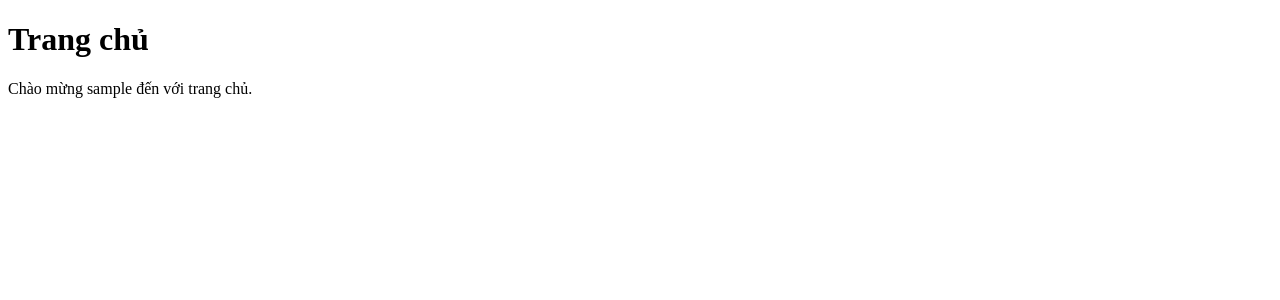
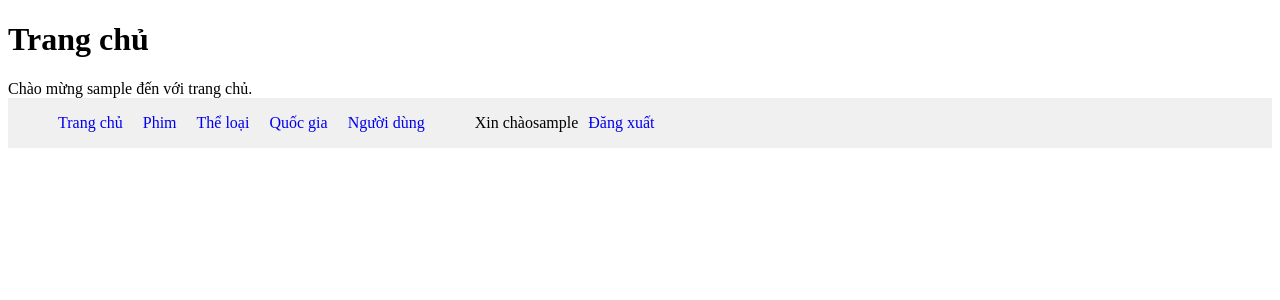
Before and after one commit to TranCongHung171/2321050068, a PHP site: page /trangchu.php in a window 1280 px wide. Shown: the top 300 px of the page. Run offline with PHP 8.4, Linux system fonts and the light colour scheme; the visitor is signed in with stand-in values (Sample User, id 1).

Commit message:
Update trangchu.php

```diff
--- a/buoi2/trangchu.php
+++ b/buoi2/trangchu.php
@@ -3,18 +3,83 @@
 <head>
     <meta charset="UTF-8">
     <meta name="viewport" content="width=device-width, initial-scale=1.0">
-    <title>Document</title>
+    <title>Trang admin</title>
+    <style>
+        nav {
+            background-color: #f1f0f0ff;
+            overflow: hidden;
+            jusstify-content: space-between;
+            display: flex;
+        }
+
+        nav ul {
+            display: flex;
+            list-style: none;
+
+
+        }
+
+        nav ul li {
+            float: left;
+        }
+
+        nav ul li a {
+            margin: 0 10px;
+            text-decoration: none;
+        }
+
+
+    </style>
 </head>
 <body>
     <?php
     session_start();
     if(!isset($_SESSION['username'])) {
-        header("Location: index.php");
+        header("Location: login.php");
     }
     ?>
     <h1>Trang chủ</h1>
     <?php
         echo "Chào mừng " . $_SESSION['username'] . " đến với trang chủ.";
     ?>
+    <header>
+        <nav>
+            <ul>
+                <li class = ""><a class = "" href="index.php?page_layout=trangchu0">Trang chủ</a></li>
+                <li class = ""><a class = "" href="index.php?page_layout=phim">Phim</a></li>
+                <li class = ""><a class = "" href="index.php?page_layout=theloai">Thể loại</a></li>
+                <li class = ""><a class = "" href="index.php?page_layout=quocgia">Quốc gia</a></li>
+                <li class = ""><a class = "" href="index.php?page_layout=nguoidung">Người dùng</a></li>
+            </ul>
+            <ul class="">
+                <li><?php echo "Xin chào" . $_SESSION['username']; ?></li>
+                <li class = ""><a class = "" href="index.php?page_layout=dangxuat">Đăng xuất</a></li></ul>
+        </nav>
+
+        <?php
+        if (isset($_GET['page_layout'])) {
+            //echo "Xin chào " . $_SESSION['username'];
+            switch ($_GET['page_layout']) {
+                case 'trangchu0':
+                    include 'trangchu0.php';
+                    break;
+                case 'quocgia':
+                    include 'quocgia.php';
+                    break;
+                case 'phim':
+                    include 'phim.php';
+                    break;
+                case 'theloai':
+                    include 'theloai.php';
+                    break;
+                case 'nguoidung':
+                    include 'nguoidung.php';
+                    break;
+                case 'dangxuat':
+                    break;
+            }
+        }
+        ?>
+    </header>
 </body>
 </html>
```
